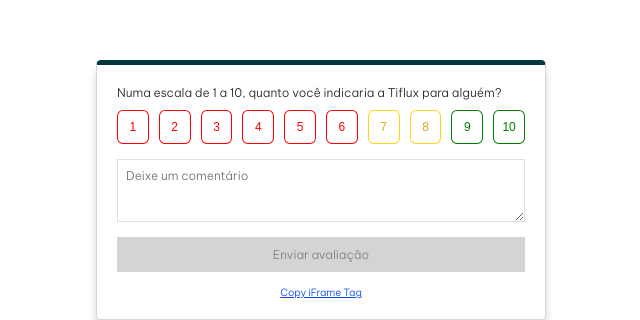
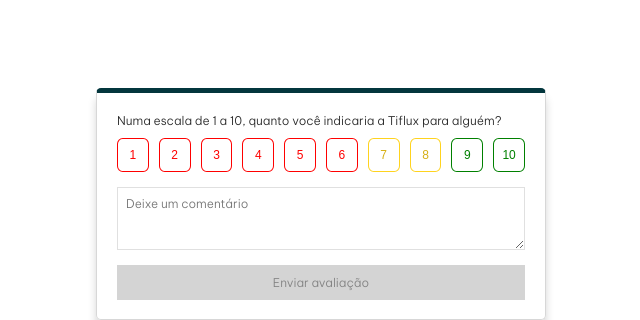
Before and after one commit to GabrielFeMello/repoWidgetAndAPI, a React (Create React App) app in the folder widget/: page / in a window 1280 px wide. Shown: the part 480-800 px from the top of the page, without its empty margins (319-959 px from the left). Built offline with nearby package versions, Linux system fonts and the light colour scheme.

Commit message:
hide copy frame

```diff
--- a/widget/src/App.css
+++ b/widget/src/App.css
@@ -3,7 +3,7 @@
   width: 450px;
   background-color: rgb(255, 255, 255);
   border: 1px solid #d7d7d7;
-  padding: 20px;
+  padding: 20px 20px 5px;
   border-radius: 5px;
   border-top: 5px solid #03363d;
   box-sizing: border-box;
@@ -17,8 +17,8 @@
   display: block;
   width: 450px;
   background-color: rgb(255, 255, 255);
-  border: 1px solid #d7d7d7;
-  padding: 20px;
+  border: 1px solid hsl(0, 0%, 84%);
+  padding: 20px 20px 0px;
   border-radius: 5px;
   border-top: 4px solid #03363d;
   box-sizing: border-box;
--- a/widget/src/App.tsx
+++ b/widget/src/App.tsx
@@ -51,9 +51,6 @@
 
         <button disabled={message === '' || !avaliation} onClick={sendAvaliation} className="sendAvaliation">Enviar avaliação</button>
       </header>}
-      <a className="copyFrame" onClick={()=>{navigator.clipboard.writeText(`<iframe style="z-index: 999999;border: none;position: fixed;bottom: 15px;height: 100vh;left: 0;width: 621px;right: 0;margin: auto;display: inline-table;background: transparent;" src="${local}"></iframe>`)}}>
-        Copy iFrame Tag
-      </a>
     </div>
   );
 }
```
